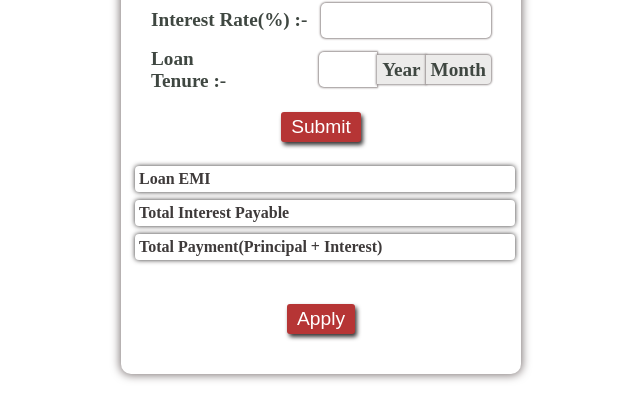
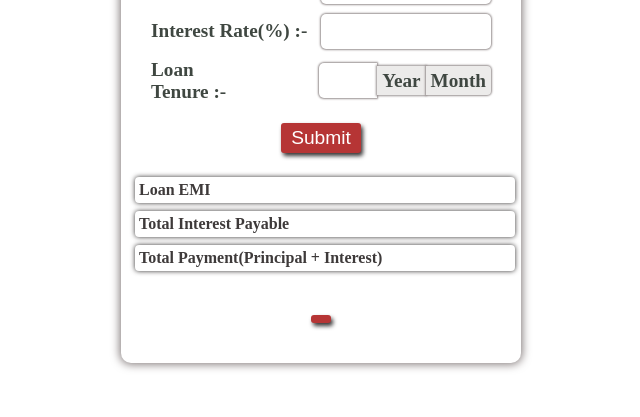
Before and after one commit to ABHIJITRAUT123/Loan_Application, a plain HTML site: page index.html in a window 1280 px wide. Shown: the part 383-800 px from the top of the page, without its empty margins (319-959 px from the left). Drawn offline with Linux system fonts and the light colour scheme.

Commit message:
Update index.html

```diff
--- a/index.html
+++ b/index.html
@@ -48,9 +48,9 @@
         </div>
 
         <div class="submit-container">
-            <input type="submit" value="Apply" id="apply">
+            <div value="Confirm" id="apply">
                 <a href="./confirm.html"></a>
-            </input>
+            </div>
         </div>
     </form>
 
```
